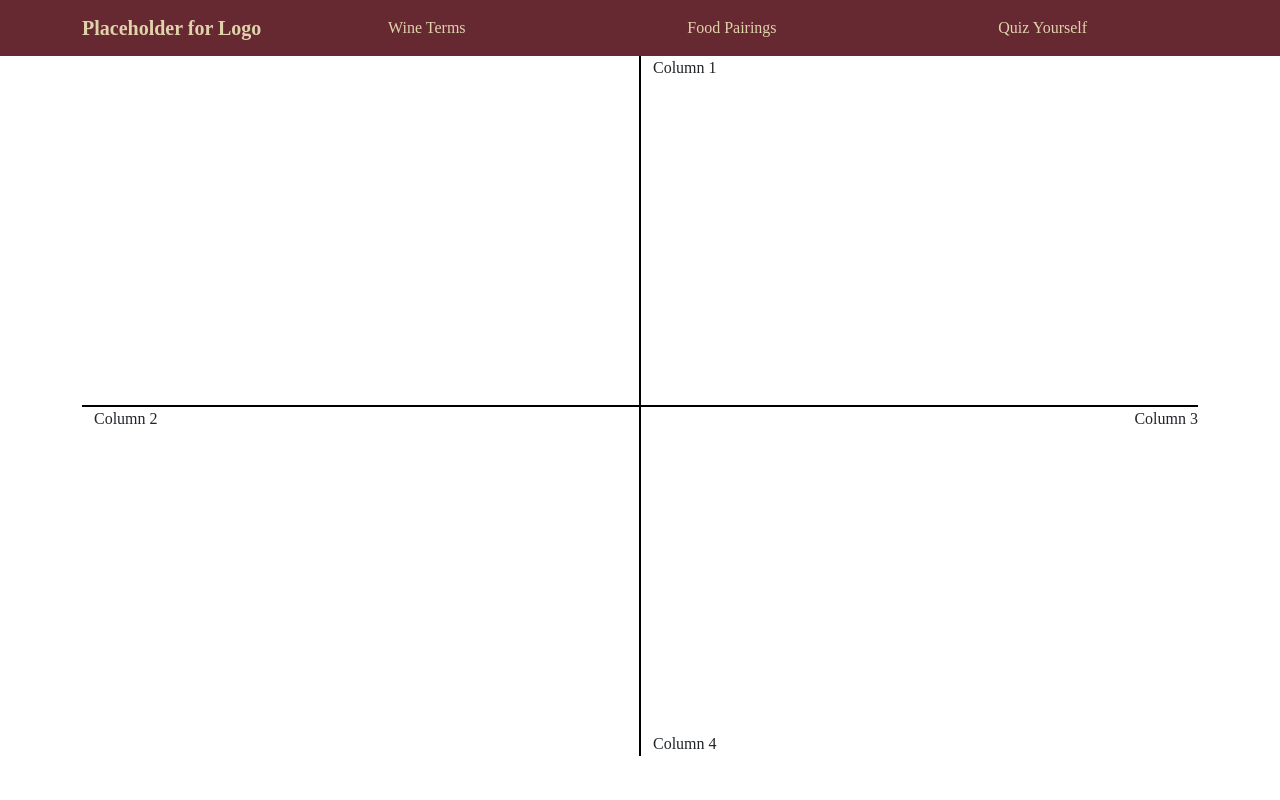
After one commit to JianZ233/UI-Fianl-Project, a Flask app: page /spectrum in a window 1280 px wide. The commit adds this page. Run offline with Flask 3, Linux system fonts and the light colour scheme; some libraries are stand-ins or nearby versions.

Commit message:
spectrum created

```diff
--- a/server.py
+++ b/server.py
@@ -124,6 +124,10 @@ def quiz_results():
 @app.route('/wine-terms')
 def wine_terms():
     return render_template('wine_terms.html')
+
+@app.route('/spectrum')
+def spectrum():
+    return render_template('spectrum.html')
 # # check navbar in examples from lecture
 # @app.route('/terms')
 # def terms():
--- /dev/null
+++ b/templates/spectrum.html
@@ -0,0 +1,63 @@
+{% extends "base.html" %} {% block content %}
+<div class="container">
+  <div class="row">
+    <div class="col-6 col1">
+      <div id="-xy1"></div>
+      <div id="-xy2"></div>
+    </div>
+    <div class="col-6 col2">
+      <div class="label1" id="y">Column 1</div>
+      <div id="xy1"></div>
+      <div id="xy2"></div>
+    </div>
+  </div>
+  <div class="row">
+    <div class="col-6 col3">
+      <div class="label2" id="-x">Column 2</div>
+      <div id="-x-y1"></div>
+      <div id="-x-y2"></div>
+    </div>
+    <div class="col-6 col4 position-relative">
+        <div id="x-y1"></div>
+      <div id="x-y2"></div>
+      <div class="label3 position-absolute end-0" id="x">Column 3</div>
+      <div class="label4 position-absolute bottom-0" id="-y">Column 4</div>
+    </div>
+  </div>
+</div>
+
+<style>
+  .col-6 {
+    height: 350px;
+  }
+
+  /* Only show left and bottom borders for the first column */
+  .col1 {
+    border-right: 1px solid black;
+    border-bottom: 1px solid black;
+  }
+  .col3 {
+    border-right: 1px solid black;
+    border-top: 1px solid black;
+  }
+  .col4 {
+    border-left: 1px solid black;
+    border-top: 1px solid black;
+  }
+  .col2 {
+    border-left: 1px solid black;
+    border-bottom: 1px solid black;
+  }
+  .label4 {
+    position: absolute;
+    bottom: 0;
+    left: 3;
+  }
+
+  /* Add some padding for better visibility */
+  .highlight-border {
+    padding: 10px;
+  }
+</style>
+
+{% endblock %}
--- a/templates/wine_terms.html
+++ b/templates/wine_terms.html
@@ -1,4 +1,6 @@
 {% extends "base.html" %} {% block content %}
+
+
 <div class="container">
   <div class="row">
     <div class="col-lg-2">
```
